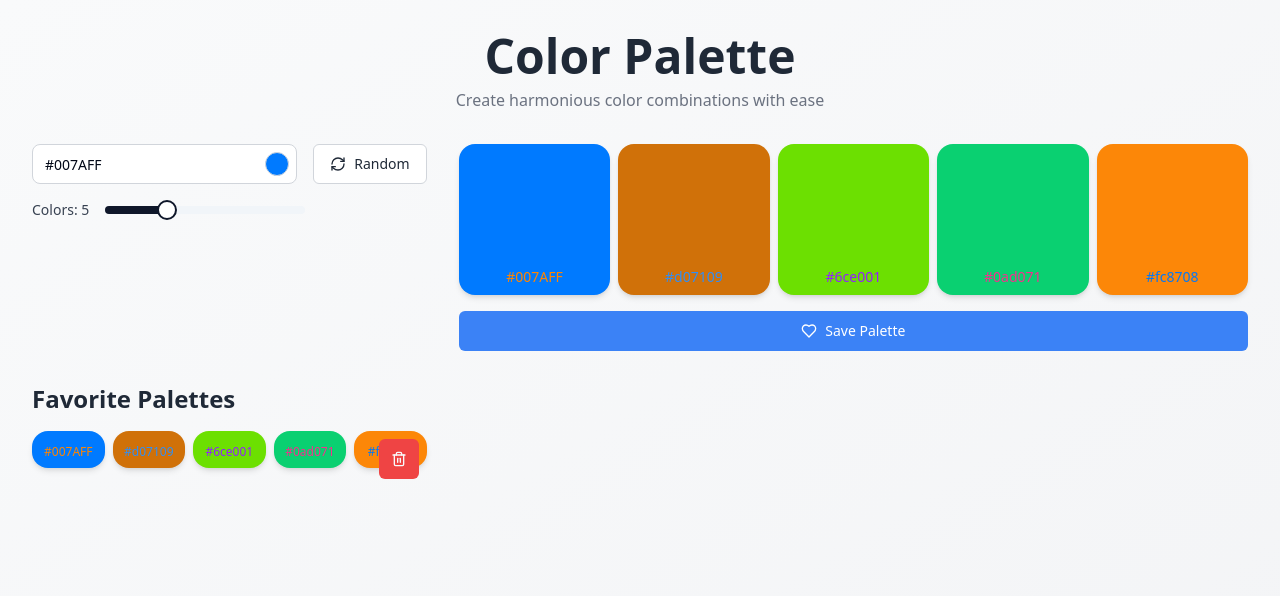
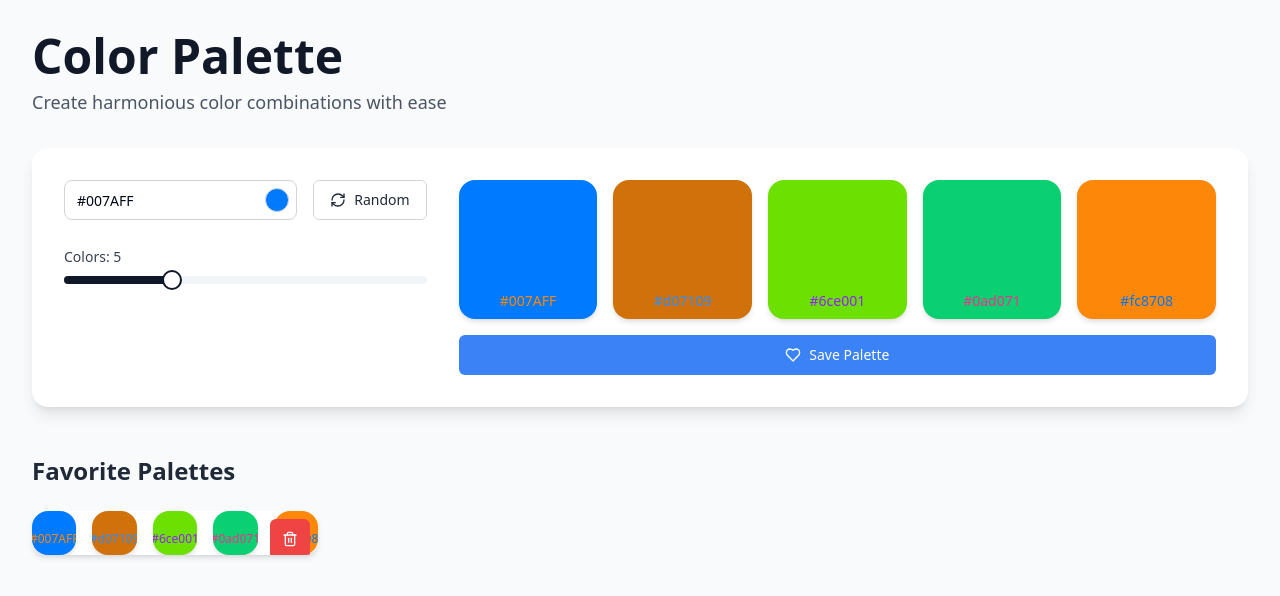
Before and after one commit to GPT-Engineer-App-Dev/palette-palooza, a React (Vite) app: page / in a window 1280 px wide. Both pictures are taken after a click on the button "Save Palette". Shown: the top 596 px of the page. Built offline with nearby package versions, Linux system fonts and the light colour scheme.

Commit message:
Improve layout design
Enhanced the overall layout for better user experience and visual appeal. Adjusted spacing, alignment, and component arrangements to create a more cohesive and attractive interface.
[skip gpt_engineer]

```diff
--- a/src/components/ColorPalette.jsx
+++ b/src/components/ColorPalette.jsx
@@ -12,7 +12,7 @@ const ColorPalette = ({ colors, mini = false }) => {
 
   return (
     <div className={cn(
-      "grid gap-2",
+      "grid gap-4",
       mini ? "grid-cols-5" : "grid-cols-2 sm:grid-cols-3 md:grid-cols-5"
     )}>
       {colors.map((color, index) => (
@@ -23,7 +23,7 @@ const ColorPalette = ({ colors, mini = false }) => {
           transition={{ duration: 0.3, delay: index * 0.1 }}
           className={cn(
             "rounded-2xl shadow-md overflow-hidden cursor-pointer transition-transform hover:scale-105",
-            mini ? "aspect-[2/1]" : "aspect-square"
+            mini ? "aspect-square" : "aspect-square"
           )}
           style={{ backgroundColor: color }}
           onClick={() => copyToClipboard(color)}
--- a/src/components/ColorPaletteGenerator.jsx
+++ b/src/components/ColorPaletteGenerator.jsx
@@ -46,9 +46,10 @@ const ColorPaletteGenerator = () => {
   };
 
   return (
-    <div className="space-y-8">
-      <div className="flex flex-col lg:flex-row space-y-4 lg:space-y-0 lg:space-x-8">
-        <div className="flex-grow space-y-4 lg:w-1/3">
+    <div className="space-y-12">
+      <div className="bg-white rounded-2xl shadow-lg p-8">
+        <div className="grid grid-cols-1 lg:grid-cols-3 gap-8">
+          <div className="space-y-6">
             <div className="flex space-x-4">
               <div className="relative flex-grow">
                 <Input
@@ -67,15 +68,15 @@ const ColorPaletteGenerator = () => {
                 <RefreshCw className="w-4 h-4 mr-2" /> Random
               </Button>
             </div>
-          <div className="flex items-center space-x-4">
-            <span className="text-sm font-medium text-gray-700">Colors: {colorCount}</span>
+            <div className="space-y-2">
+              <label className="text-sm font-medium text-gray-700">Colors: {colorCount}</label>
               <Slider
                 value={[colorCount]}
                 onValueChange={(value) => setColorCount(value[0])}
                 max={10}
                 min={3}
                 step={1}
-              className="w-[200px]"
+                className="w-full"
               />
             </div>
             {showColorPicker && (
@@ -84,7 +85,7 @@ const ColorPaletteGenerator = () => {
               </div>
             )}
           </div>
-        <div className="lg:w-2/3">
+          <div className="lg:col-span-2">
             {palette.length > 0 && (
               <motion.div
                 initial={{ opacity: 0, y: 20 }}
@@ -100,22 +101,23 @@ const ColorPaletteGenerator = () => {
             )}
           </div>
         </div>
+      </div>
       {favorites.length > 0 && (
         <motion.div
           initial={{ opacity: 0, y: 20 }}
           animate={{ opacity: 1, y: 0 }}
           transition={{ duration: 0.5, delay: 0.2 }}
-          className="space-y-4"
+          className="space-y-6"
         >
           <h2 className="text-2xl font-bold text-gray-800">Favorite Palettes</h2>
-          <div className="grid grid-cols-1 md:grid-cols-2 lg:grid-cols-3 gap-4">
+          <div className="grid grid-cols-1 md:grid-cols-2 lg:grid-cols-3 xl:grid-cols-4 gap-6">
             {favorites.map((favPalette, index) => (
               <motion.div
                 key={index}
                 initial={{ opacity: 0, scale: 0.9 }}
                 animate={{ opacity: 1, scale: 1 }}
                 transition={{ duration: 0.3, delay: index * 0.1 }}
-                className="relative"
+                className="relative bg-white rounded-xl shadow-md overflow-hidden"
               >
                 <ColorPalette colors={favPalette.colors} mini />
                 <Button
--- a/src/pages/Index.jsx
+++ b/src/pages/Index.jsx
@@ -4,17 +4,17 @@ import { motion } from "framer-motion";
 
 const Index = () => {
   return (
-    <div className="min-h-screen bg-gradient-to-br from-gray-50 to-gray-100 p-4 sm:p-8">
+    <div className="min-h-screen bg-gray-50 p-8">
       <motion.div
         initial={{ opacity: 0, y: 20 }}
         animate={{ opacity: 1, y: 0 }}
         transition={{ duration: 0.5 }}
-        className="w-full h-full"
+        className="max-w-7xl mx-auto"
       >
-        <h1 className="text-4xl sm:text-5xl font-bold mb-2 text-center text-gray-800">
+        <h1 className="text-4xl sm:text-5xl font-bold mb-2 text-gray-900">
           Color Palette
         </h1>
-        <p className="text-center text-gray-500 mb-8">
+        <p className="text-lg text-gray-600 mb-8">
           Create harmonious color combinations with ease
         </p>
         <ColorPaletteGenerator />
```
Lines whose indentation alone changed are shown as unchanged.
